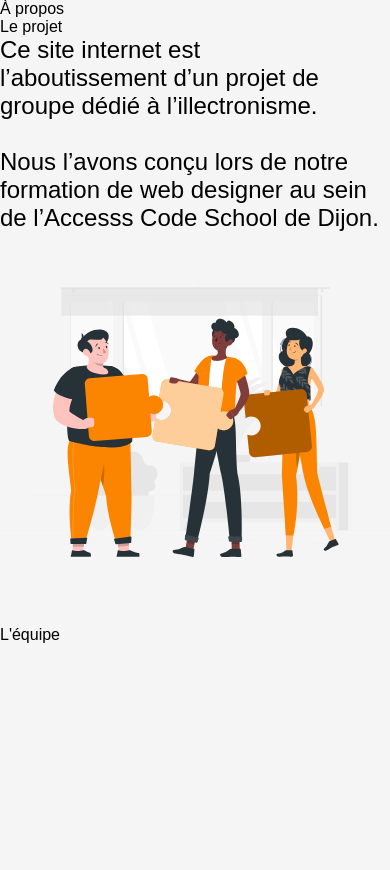
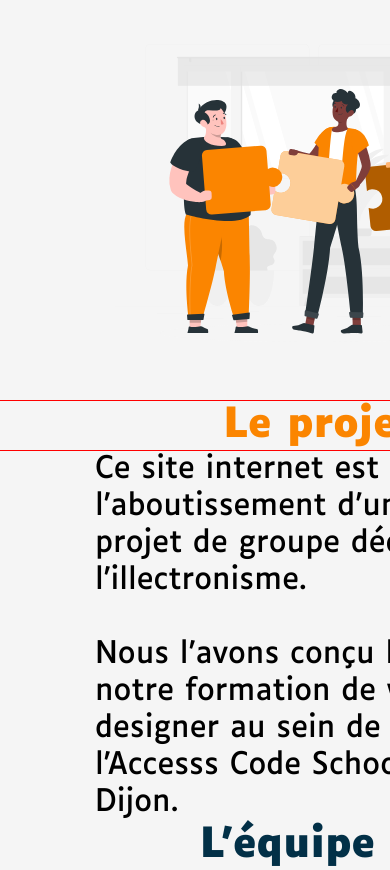
Before and after one commit to Fire-Owl/fil-d-ariane, a PHP site: the page made by pages/à-propos.php in a window 390 px wide; the page is wider, and only the part inside the window is pictured. Before the commit the page ends 643 px from the top of that part, so only its background shows below. Run offline with PHP 8.4, Linux system fonts and the light colour scheme.

Commit message:
conflict

```diff
--- a/assets/styles/main.css
+++ b/assets/styles/main.css
@@ -1,11 +1,98 @@
+.element__titre2 {
+  border: solid red 1px;
+}
+
 @font-face {
   font-family: "Luciole-Bold";
   src: url(../font/Luciole-Bold.ttf);
 }
-
 @font-face {
   font-family: "Luciole-Regular";
   src: url(../font/Luciole-Regular.ttf);
+}
+
+body {
+  background-color: #f5f5f5;
+}
+.container {
+  display: flex;
+  flex-direction: column;
+}
+
+.container__projet-et-image {
+  display: flex;
+  justify-content: center;
+}
+
+.container__projet p {
+  width: 500px;
+  font-size: 24px;
+  margin-right: 15rem;
+  margin-left: 200px;
+}
+
+#img_a-propos {
+  width: 500px;
+}
+
+.element__titre1 {
+  color: #fb8500;
+  margin-left: 200px;
+  font-family: "Luciole-Bold";
+  font-size: 50px;
+}
+.element__titre2 {
+  color: #023047;
+  font-family: "Luciole-Bold";
+}
+
+/* .element__titre3 {
+} */
+
+p {
+  font-family: "Luciole-Regular";
+}
+.img_a-propos {
+  height: auto;
+  display: flex;
+}
+
+.element__titre3 {
+  color: #023047;
+  margin-left: 200px;
+  font-family: "Luciole-Bold";
+}
+
+/* mobile screen */
+@media screen and (max-width: 768px) {
+  .container__projet-et-image {
+    display: flex;
+    flex-direction: column-reverse;
+    align-items: center;
+    margin-left: 15rem;
+  }
+  .element__titre1 {
+    display: none;
+  }
+  .element__titre2 {
+    color: #fb8500;
+    text-align: center;
+    font-size: 40px;
+    margin-left: 10px;
+  }
+  #img_a-propos {
+    max-width: 400px;
+  }
+  .container__projet p {
+    max-width: 400px;
+
+    font-size: 30px;
+  }
+
+  .element__titre3 {
+    font-size: 40px;
+    margin-right: 25rem;
+  }
 }
 
 * {
```
